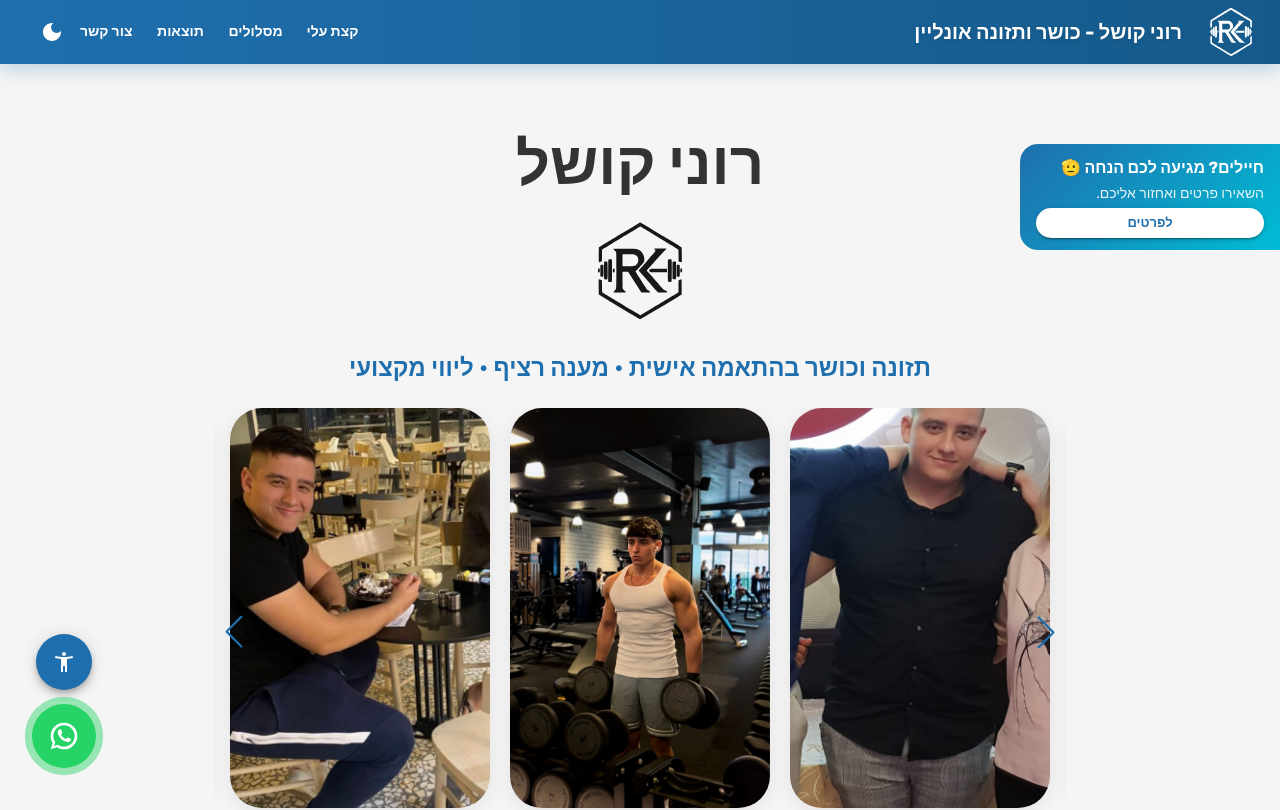
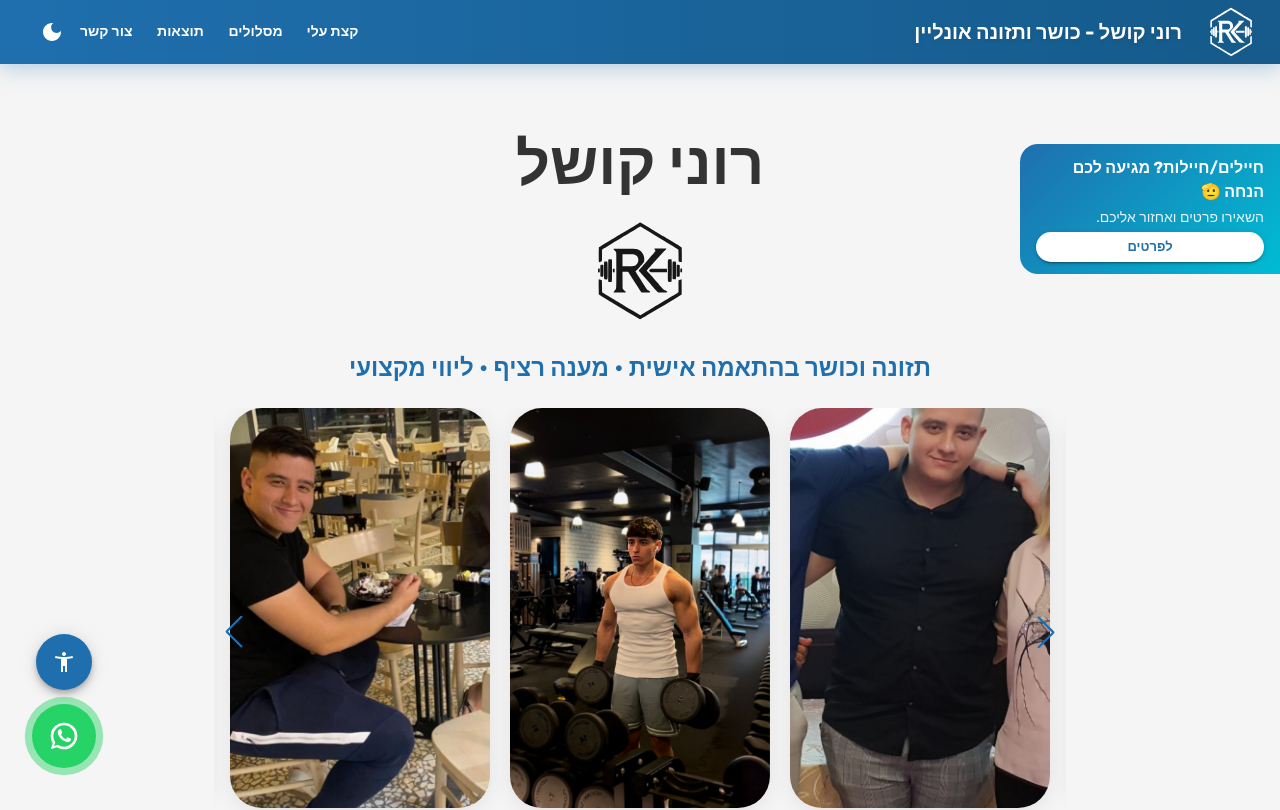
Before and after one commit to BiranV/ronikoshel, a React (Vite) app: page / in a window 1280 px wide. Shown: the top 810 px of the page. Built offline with nearby package versions, Linux system fonts and the light colour scheme.

Commit message:
Update promotion message to be gender-inclusive

```diff
--- a/src/App.tsx
+++ b/src/App.tsx
@@ -1502,7 +1502,7 @@ export default function App() {
           >
             <Stack spacing={0.5}> {/* פחות רווח */}
               <Typography variant="body1" fontWeight={700}>
-                חיילים? מגיעה לכם הנחה 🫡
+                חיילים/חיילות? מגיעה לכם הנחה 🫡
               </Typography>
 
               <Typography variant="body2" sx={{ opacity: 0.9 }}>
```
